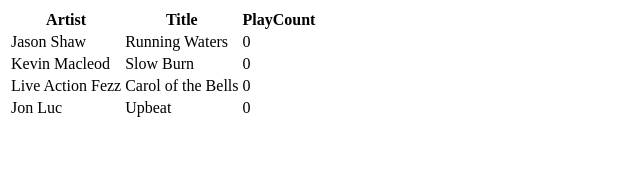
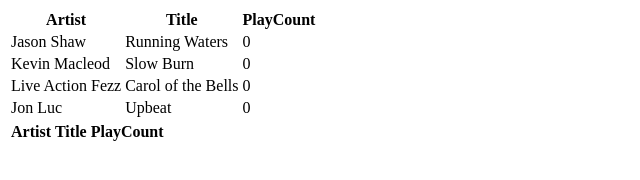
Before and after one commit to polinabythebay/single-page-player, a plain HTML site: page index.html in a window 1280 px wide. Shown: the whole page, without its empty margins (0-640 px from the left). Drawn offline with Linux system fonts and the light colour scheme.

Commit message:
add playlist view

```diff
--- /dev/null
+++ b/collections/PlayList.js
@@ -0,0 +1,3 @@
+var PlayList = Songs.extend({
+  model: Song
+});
--- a/index.html
+++ b/index.html
@@ -12,17 +12,12 @@
   <script src="data/data.js"></script>
   <script src="models/Song.js"></script>
   <script src="collections/Songs.js"></script>
+  <script src="collections/PlayList.js"></script>
   <script src="views/SongListItemView.js"></script>
   <script src="views/SongListView.js"></script>
-
-  <script>
-    $(function() {
-    var songs = new Songs(songData);
-    var songView = new SongListView({collection: songs});
-
-    $('body').append(songView.render());
-    });
-  </script>
+  <script src="views/PlayListItemView.js"></script>
+  <script src="views/PlayListView.js"></script>
+  <script src="init.js"></script>
 
 </body>
 </html>
--- /dev/null
+++ b/init.js
@@ -0,0 +1,8 @@
+$(function() {
+  var songs = new Songs(songData);
+  var songView = new SongListView({collection: songs});
+  var playList = new PlayList();
+  var playListView = new PlayListView({collection: playList});
+
+  $('body').append([songView.$el, playListView.$el]);
+});
--- /dev/null
+++ b/views/PlayListItemView.js
@@ -0,0 +1,18 @@
+var PlayListItemView = Backbone.View.extend({
+
+  tagName: 'tr',
+  template: _.template('<td><%= artist %></td><td><%= title %></td></td><td><%= playCount %></td>'),
+
+  initialize: function() {
+
+  },
+
+  events: {
+
+  },
+
+  render: function() {
+    return this.$el.html(this.template(this.model.attributes));
+  }
+
+});
--- /dev/null
+++ b/views/PlayListView.js
@@ -0,0 +1,21 @@
+var PlayListView = Backbone.View.extend({
+
+  tagName: 'table',
+
+  template: _.template('<th>Artist</th><th>Title</th></th><th>PlayCount</th>'),
+
+  initialize: function() {
+    this.render();
+  },
+
+  render: function() {
+
+    this.$el.children().detach();
+
+    return this.$el.html(this.template).append(
+      this.collection.map(function(song) {
+        return new PlayListItemView({model: song}).render();
+      })
+    );
+  }
+})
```
